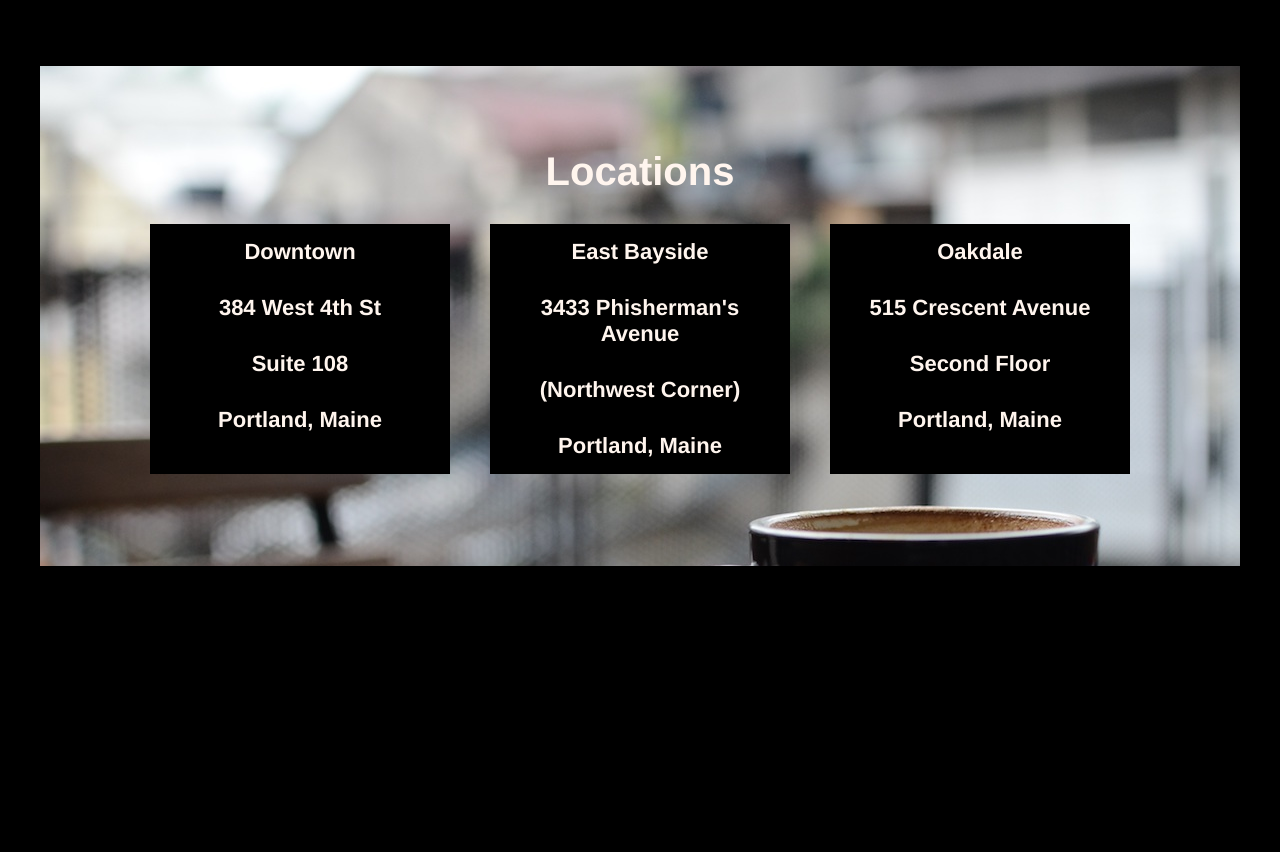
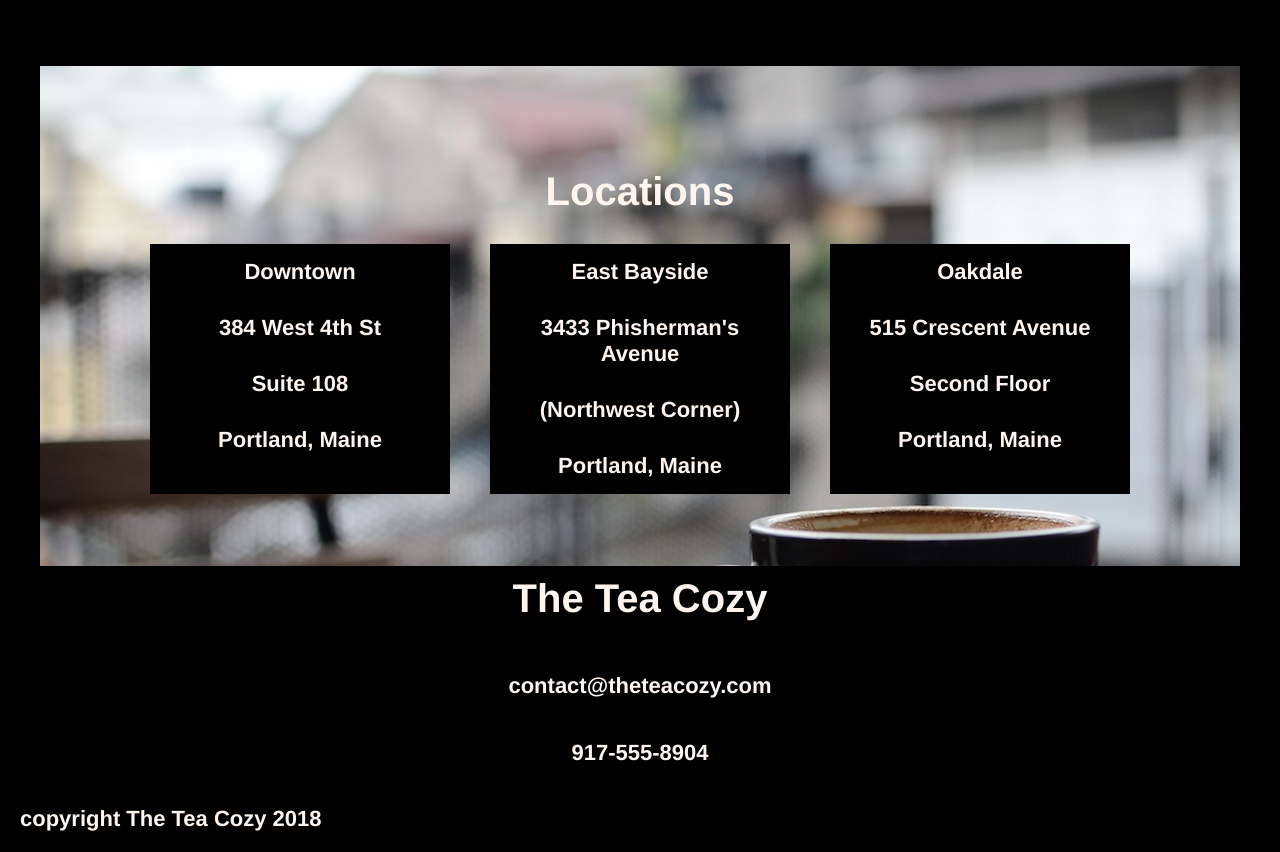
Before and after one commit to imadevbro/tea-cozy, a plain HTML site: page index.html in a window 1280 px wide. Shown: the part 1484-2336 px from the top of the page. Before the commit the page ends 2050 px from the top, so only its background shows below. Drawn offline with Linux system fonts and the light colour scheme.

Commit message:
Finished Project

```diff
--- a/index.html
+++ b/index.html
@@ -83,5 +83,13 @@
             </div>
         </section>
     </main>
+    <footer>
+        <div class="contact">
+            <h2>The Tea Cozy</h2>
+            <h6>contact@theteacozy.com</h6>
+            <h6>917-555-8904</h6>
+        </div>
+        <h5 class="copyright">copyright The Tea Cozy 2018</h5>
+    </footer>
   </body>
 </html>
--- a/resources/css/index.css
+++ b/resources/css/index.css
@@ -44,8 +44,8 @@ nav ul {
 }
 
 .jumbotron {
-    width: 1200px;
-    height: 700px;
+    flex-basis: 1200px;
+    min-height: 700px;
     background-image: url(../images/img-mission-background.jpg);
     background-color: none;
     display: flex;
@@ -113,6 +113,7 @@ h1, h2, h3, h4 {
 
 .location-bg h2 {
     background-color: transparent;
+    padding-top: 50px;
 }
 
 .locations-container {
@@ -130,3 +131,16 @@ h1, h2, h3, h4 {
 .location-card h4, .location-card h5 {
     padding: 15px;
 }
+
+.contact {
+    height: 200px;
+    display: flex;
+    flex-direction: column;
+    justify-content: space-between;
+    margin-bottom: 20px;
+}
+
+.copyright {
+    text-align: left;
+    padding: 20px;
+}
```
